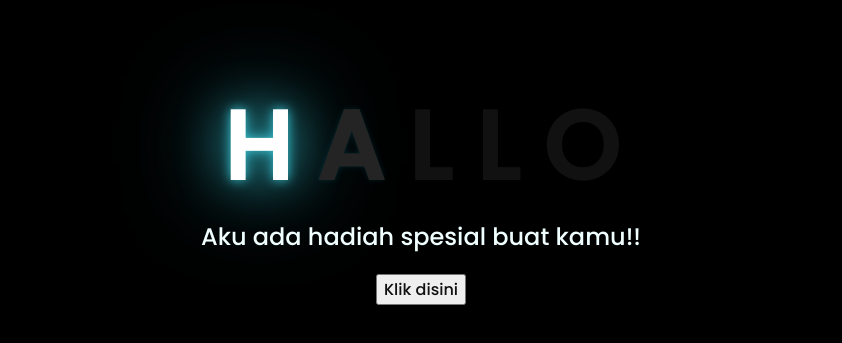
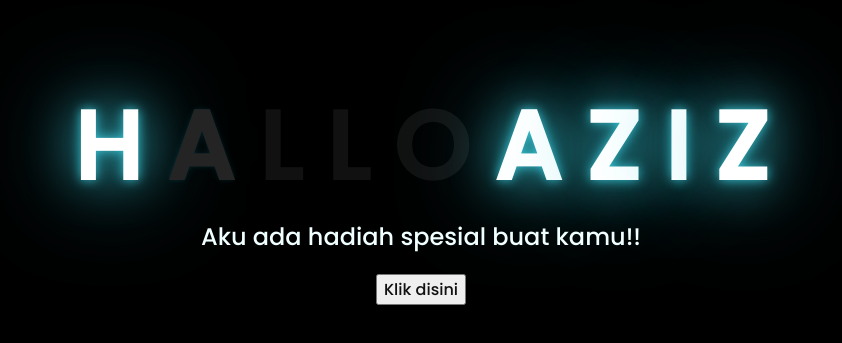
Before and after one commit to DFIhKr/flow, a plain HTML site: page index.html in a window 1280 px wide. Shown: the part 219-562 px from the top of the page, without its empty margins (227-1069 px from the left). Drawn offline with Linux system fonts and the light colour scheme.

Commit message:
Update index.html

```diff
--- a/index.html
+++ b/index.html
@@ -16,6 +16,10 @@
         <span>L</span>
         <span>L</span>
         <span>O</span>
+        <span>A</span>
+        <span>Z</span>
+        <span>I</span>
+        <span>Z</span>
     </div>
     <div class="description">
         <span>Aku ada hadiah spesial buat kamu!!</span>
```
